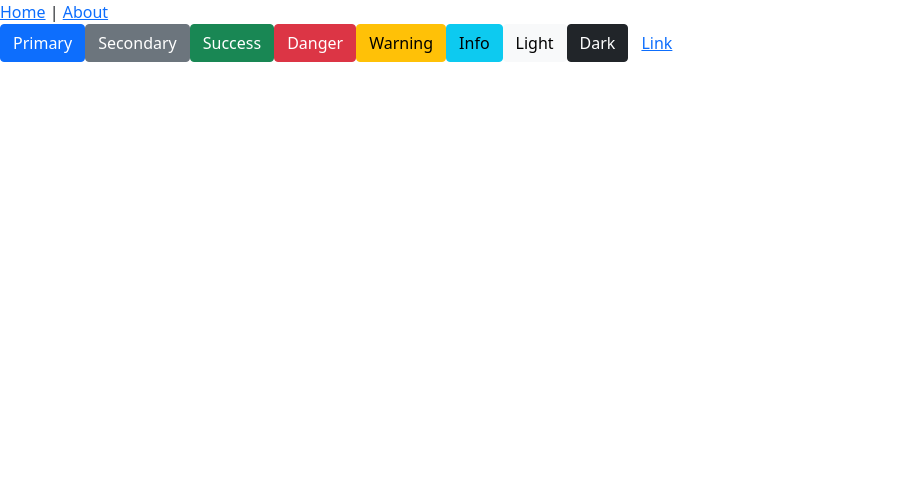
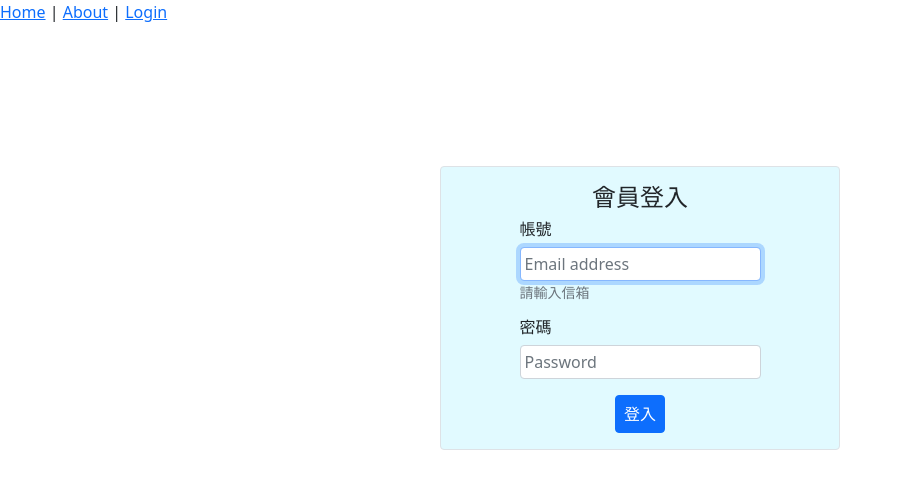
Before and after one commit to FunTonw/petshop, a Vue app: page /#/login in a window 1280 px wide. Shown: the top 488 px of the page, without its empty margins (0-903 px from the left). Built offline with nearby package versions, Linux system fonts and the light colour scheme.

Commit message:
update add Login

```diff
--- a/package.json
+++ b/package.json
@@ -8,9 +8,11 @@
     "lint": "vue-cli-service lint"
   },
   "dependencies": {
+    "axios": "^0.25.0",
     "bootstrap": "^5.1.3",
     "core-js": "^3.6.5",
     "vue": "^3.0.0",
+    "vue-axios": "^3.4.1",
     "vue-router": "^4.0.0-0"
   },
   "devDependencies": {
--- a/src/App.vue
+++ b/src/App.vue
@@ -1,22 +1,17 @@
 <template>
   <div id="nav">
     <router-link to="/">Home</router-link> |
-    <router-link to="/about">About</router-link>
+    <router-link to="/about">About</router-link> |
+    <router-link to="/login">Login</router-link>
   </div>
-  <div>
-    <button type="button" class="btn btn-primary">Primary</button>
-    <button type="button" class="btn btn-secondary">Secondary</button>
-    <button type="button" class="btn btn-success">Success</button>
-    <button type="button" class="btn btn-danger">Danger</button>
-    <button type="button" class="btn btn-warning">Warning</button>
-    <button type="button" class="btn btn-info">Info</button>
-    <button type="button" class="btn btn-light">Light</button>
-    <button type="button" class="btn btn-dark">Dark</button>
-    <button type="button" class="btn btn-link">Link</button>
+  <div class="container">
+    <router-view/>
   </div>
-  <router-view/>
 </template>
 
 <style lang="scss">
+  #app{
+    margin: auto 0;
+  }
   @import "./assets/all";
 </style>
--- a/src/router/index.js
+++ b/src/router/index.js
@@ -15,6 +15,11 @@ const routes = [
     // which is lazy-loaded when the route is visited.
     component: () => import(/* webpackChunkName: "about" */ '../views/About.vue'),
   },
+  {
+    path: '/login',
+    name: 'Login',
+    component: () => import('../views/Login.vue'),
+  },
 ];
 
 const router = createRouter({
--- /dev/null
+++ b/src/views/Login.vue
@@ -0,0 +1,71 @@
+<template>
+      <div class="loginbox border border-1 rounded rounded-4 py-3">
+        <form @submit.prevent="signIn">
+          <div class="d-flex flex-column align-items-center justify-content-center">
+            <h4>會員登入</h4>
+            <div class="mb-3">
+              <label for="inputEmail" class="form-label">帳號</label>
+              <input
+              type="email"
+              class="form-control p-1"
+              id="inputEmail"
+              placeholder="Email address"
+              v-model="user.username"
+              required
+              autofocus>
+              <div id="account" class="form-text">請輸入信箱</div>
+            </div>
+            <div class="mb-3">
+              <label for="inputPassword" class="form-label">密碼</label>
+              <input
+              type="password"
+              class="form-control p-1"
+              id="inputPassword"
+              placeholder="Password"
+              v-model="user.password"
+              required>
+            </div>
+            <button type="submit" class="btn btn-primary px-2">登入</button>
+          </div>
+
+        </form>
+      </div>
+</template>
+
+<style lang="scss">
+    .loginbox {
+        background-color: rgba($color: #6ae7fd, $alpha: 0.2);
+        width: 400px;
+        font-size: 16px;
+        line-height: 1.2;
+        position: relative;
+        top: 50%;
+        left: 50%;
+        transform: translate(-50%,50%)
+    }
+</style>
+
+<script>
+export default {
+  data() {
+    return {
+      user: {
+        username: '',
+        password: '',
+      },
+    };
+  },
+  methods: {
+    signIn() {
+      const api = `${process.env.VUE_APP_API}admin/signin`;
+      this.$http.post(api, this.user)
+        .then((res) => {
+          const { token, expired } = res.data;
+          console.log(token, expired);
+          document.cookie = `hexToken=${token};
+          expired=${new Date(expired)}`;
+        });
+    },
+  },
+};
+</script>
```
Also changed, not shown: src/main.js (+8 -1 lines), src/assets/all.scss (line endings or trailing spaces), 1 other file (tests, documents, lock files or other folders).
